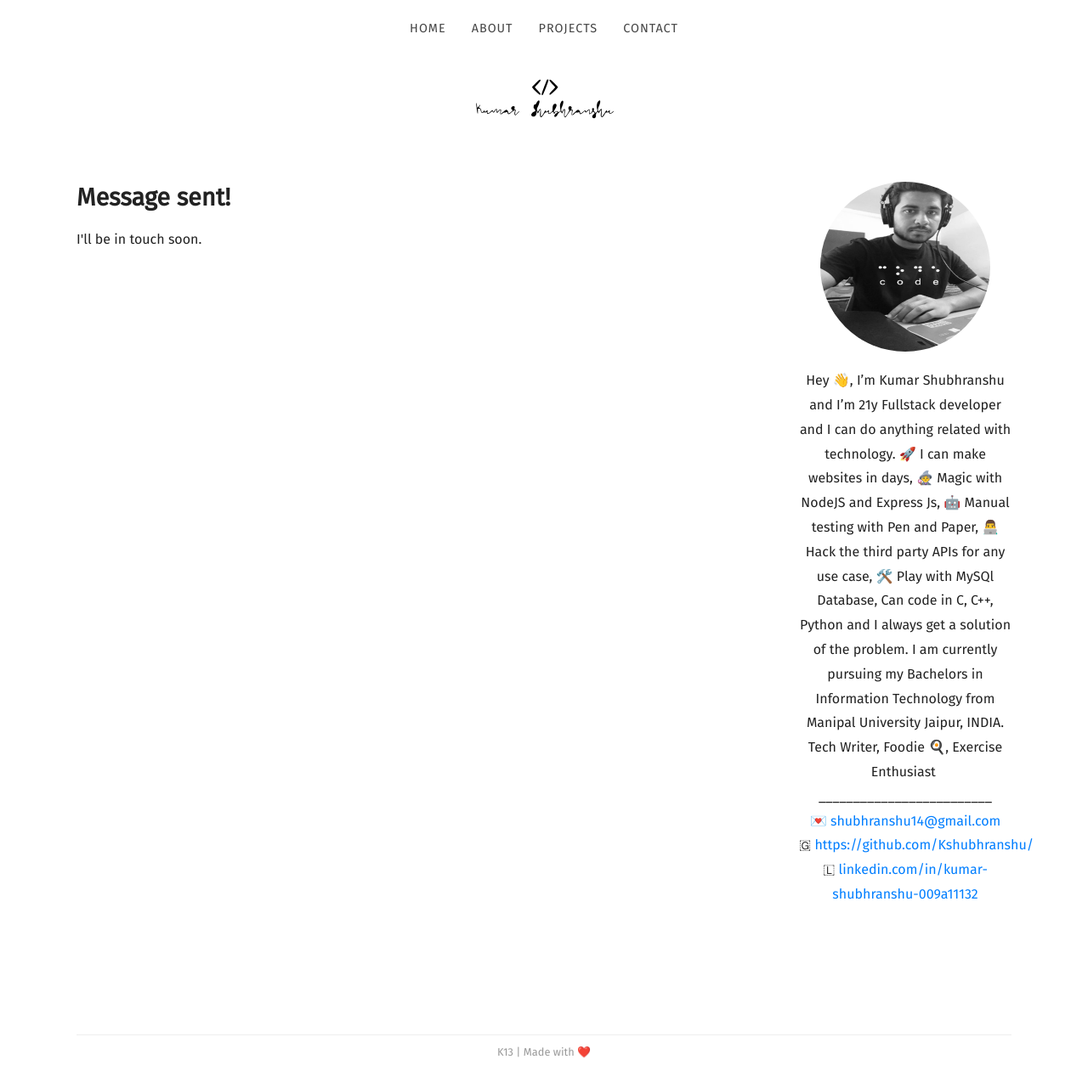
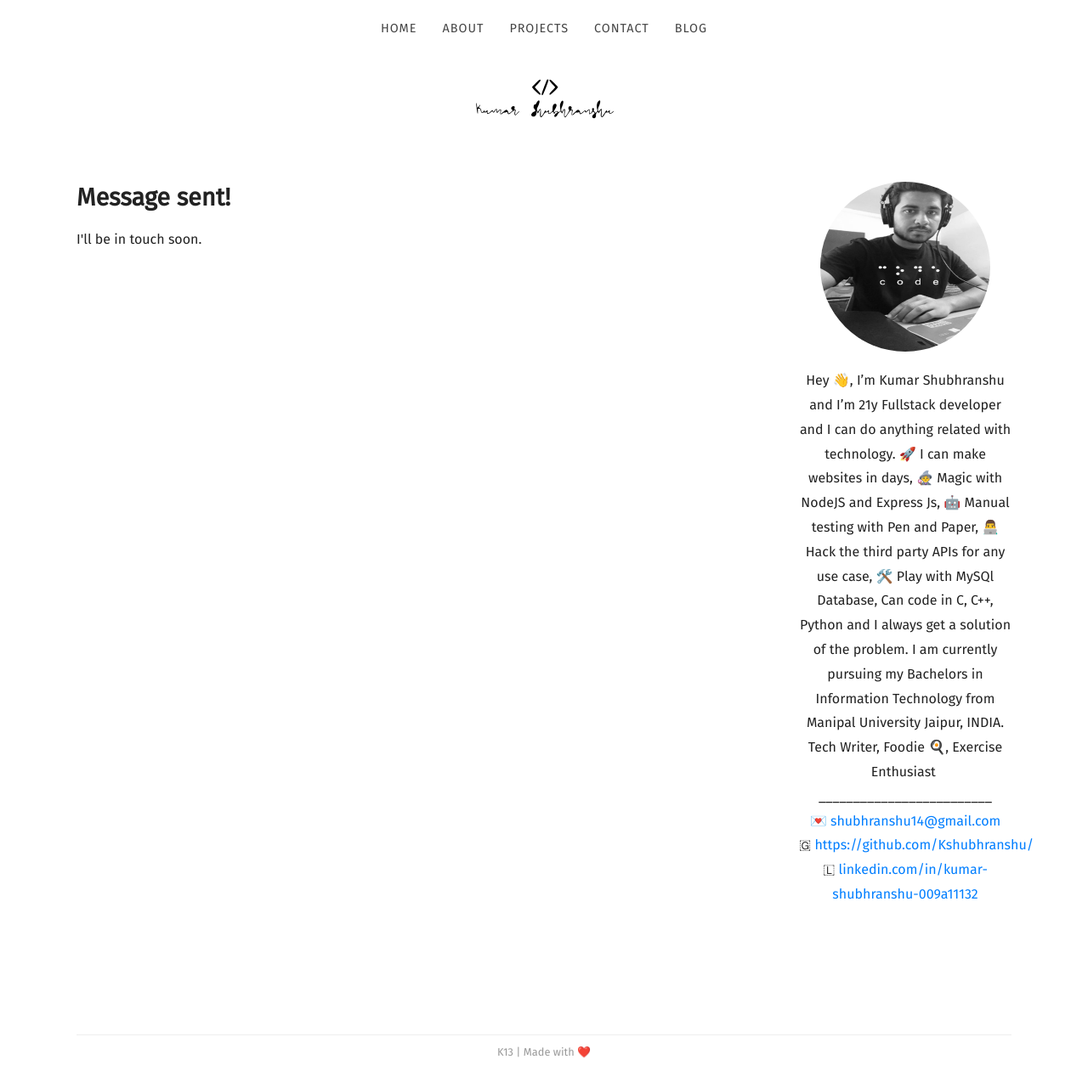
Before and after one commit to Kshubhranshu/kshubhranshu.github.io, a Jekyll site: the page built from contact-success.html, in a window 1280 px wide and 1274 px high. Shown: the whole window at 85% size. Built offline with Jekyll 4.4.1, drawn with Linux system fonts in a browser that asks for light colours; some web fonts are replaced.

Commit message:
added blog tab

```diff
--- a/_data/navigation.yml
+++ b/_data/navigation.yml
@@ -3,6 +3,8 @@
 - name: About
   link: /about/
 - name: Projects
-  link: /recipes/
+  link: /projects/
 - name: Contact
   link: /contact/
+- name: Blog
+  link: /blog/
```
